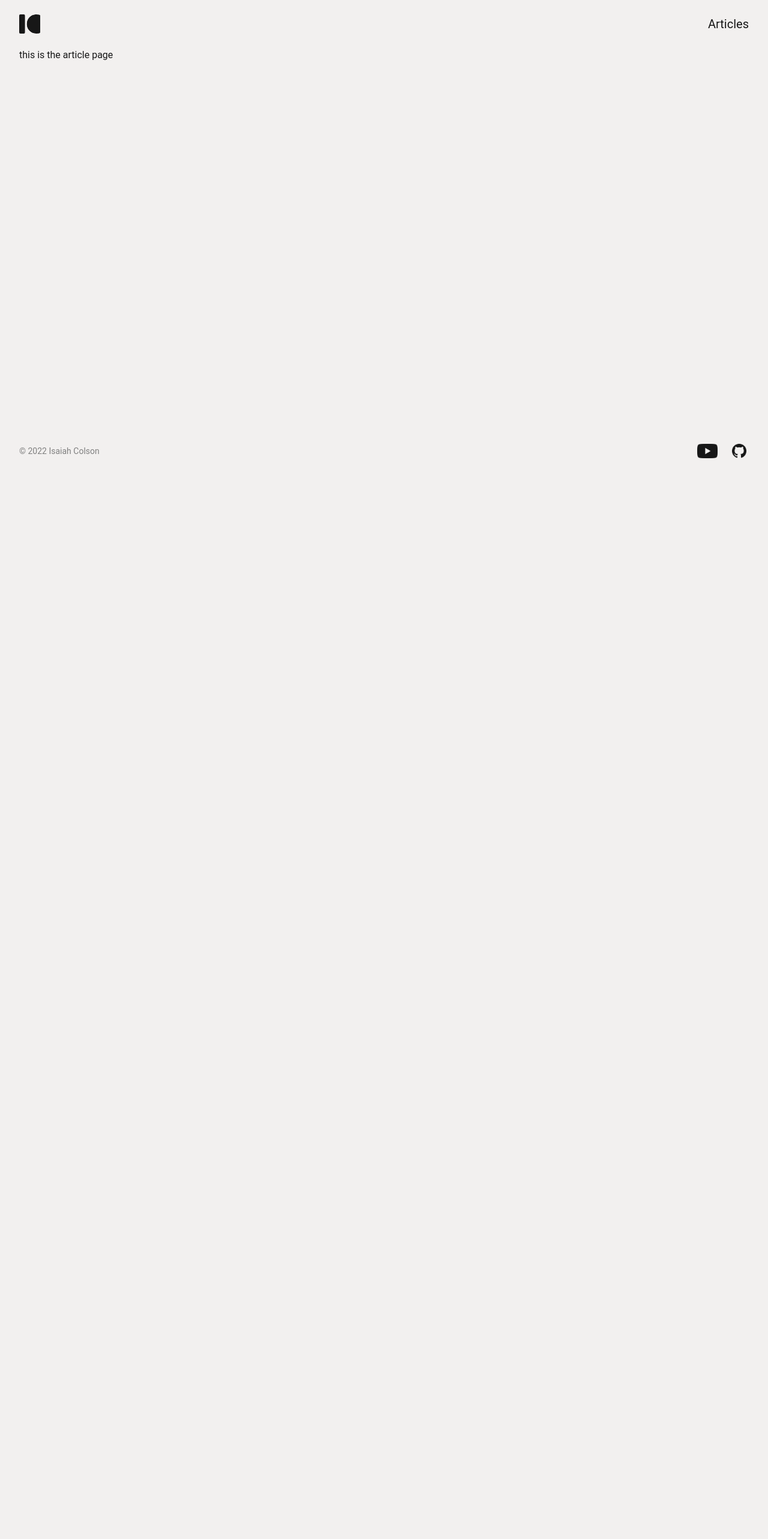
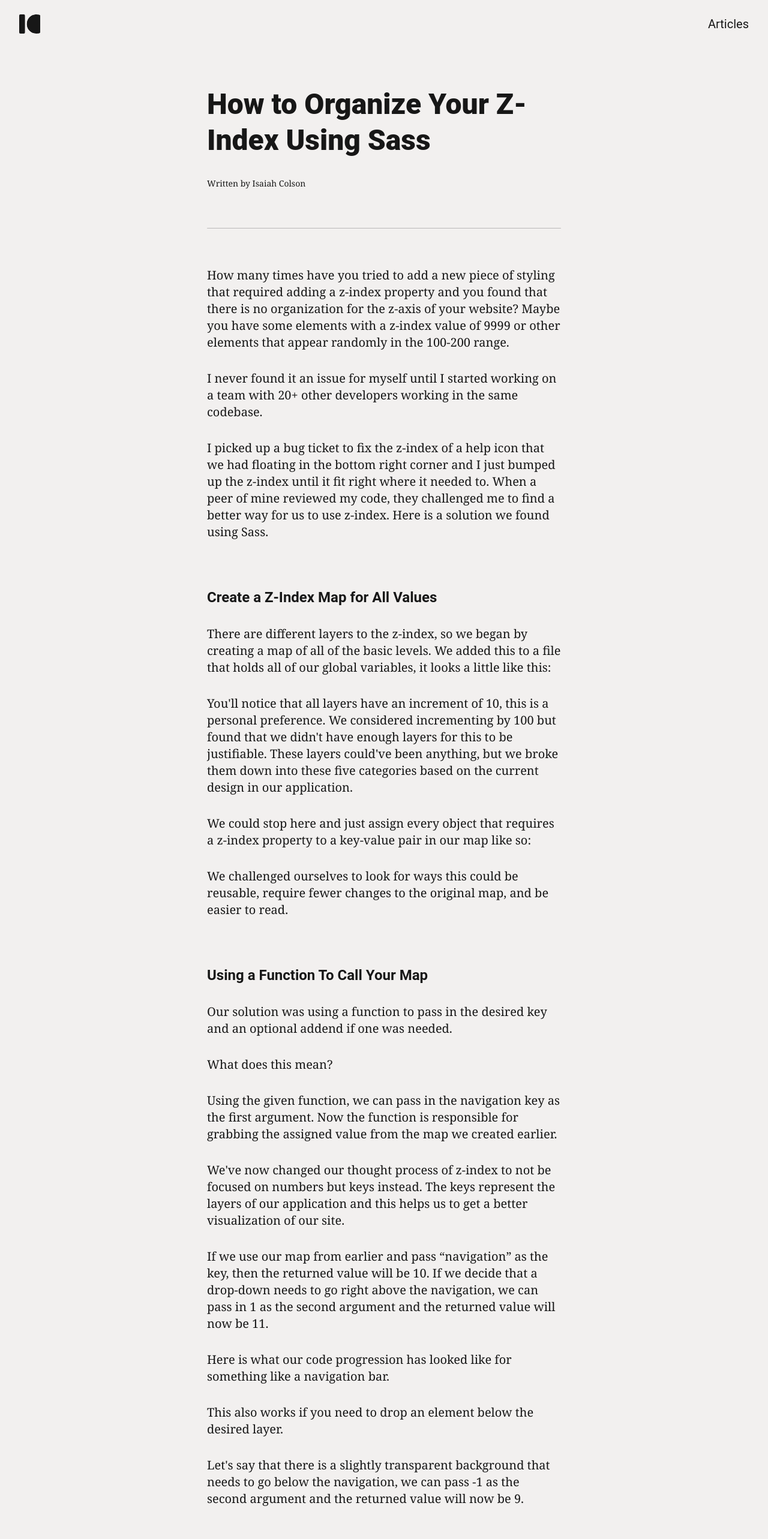
Before and after one commit to isaiahcolson/colson-site, a React app: page /articles/001 in a window 1280 px wide. Shown: the top 2566 px of the page at 60% size. Before the commit the page ends 800 px from the top, so only its background shows below. Built offline with nearby package versions, Linux system fonts and the light colour scheme; no server answers.

Commit message:
hard-code article show page

```diff
--- a/src/App.tsx
+++ b/src/App.tsx
@@ -12,13 +12,11 @@ function App() {
       <div className="px-6 md:px-8">
         <NavBar />
 
-        <div className="mb-auto h-[calc(100vh-132px)] md:h-[calc(100vh-160px)]">
-          <Routes>
-            <Route path="/" element={<Home />} />
-            <Route path="articles" element={<Articles />} />
-            <Route path="articles/:id" element={<Article />} />
-          </Routes>
-        </div>
+        <Routes>
+          <Route path="/" element={<Home />} />
+          <Route path="articles" element={<Articles />} />
+          <Route path="articles/:id" element={<Article />} />
+        </Routes>
 
         <Footer />
       </div>
--- a/src/pages/Article.tsx
+++ b/src/pages/Article.tsx
@@ -2,8 +2,150 @@ import React from "react";
 
 function Article() {
   return (
-    <div>
-      <p>this is the article page</p>
+    <div className="max-w-[590px] my-0 mx-auto">
+      <h1 className="pt-12 md:pt-16 pb-2 md:pb-8">
+        How to Organize Your Z-Index Using Sass
+      </h1>
+
+      <p className="font-serif text-xs md:text-sm">Written by Isaiah Colson</p>
+
+      <hr className="my-12 md:my-16" />
+
+      <div className="pb-8 md:pb-12">
+        <p className="font-serif text-lg pb-8 md:text-xl">
+          How many times have you tried to add a new piece of styling that
+          required adding a z-index property and you found that there is no
+          organization for the z-axis of your website? Maybe you have some
+          elements with a z-index value of 9999 or other elements that appear
+          randomly in the 100-200 range.
+        </p>
+
+        <p className="font-serif text-lg pb-8 md:text-xl">
+          I never found it an issue for myself until I started working on a team
+          with 20+ other developers working in the same codebase.
+        </p>
+
+        <p className="font-serif text-lg pb-8 md:text-xl">
+          I picked up a bug ticket to fix the z-index of a help icon that we had
+          floating in the bottom right corner and I just bumped up the z-index
+          until it fit right where it needed to. When a peer of mine reviewed my
+          code, they challenged me to find a better way for us to use z-index.
+          Here is a solution we found using Sass.
+        </p>
+      </div>
+
+      <div className="pb-8 md:pb-12">
+        <h2 className="pb-6 md:pb-8">Create a Z-Index Map for All Values</h2>
+
+        <p className="font-serif text-lg pb-8 md:text-xl">
+          There are different layers to the z-index, so we began by creating a
+          map of all of the basic levels. We added this to a file that holds all
+          of our global variables, it looks a little like this:
+        </p>
+
+        {/* <div className="italic">insert code block here</div> */}
+
+        <p className="font-serif text-lg pb-8 md:text-xl">
+          You'll notice that all layers have an increment of 10, this is a
+          personal preference. We considered incrementing by 100 but found that
+          we didn't have enough layers for this to be justifiable. These layers
+          could've been anything, but we broke them down into these five
+          categories based on the current design in our application.
+        </p>
+
+        <p className="font-serif text-lg pb-8 md:text-xl">
+          We could stop here and just assign every object that requires a
+          z-index property to a key-value pair in our map like so:
+        </p>
+
+        {/* <div className="italic">insert code block here</div> */}
+
+        <p className="font-serif text-lg pb-8 md:text-xl">
+          We challenged ourselves to look for ways this could be reusable,
+          require fewer changes to the original map, and be easier to read.
+        </p>
+      </div>
+
+      <div className="pb-8 md:pb-12">
+        <h2 className="pb-6 md:pb-8">Using a Function To Call Your Map</h2>
+
+        <p className="font-serif text-lg pb-8 md:text-xl">
+          Our solution was using a function to pass in the desired key and an
+          optional addend if one was needed.
+        </p>
+
+        {/* <div className="italic">insert code block here</div> */}
+
+        <p className="font-serif text-lg pb-8 md:text-xl">
+          What does this mean?
+        </p>
+
+        <p className="font-serif text-lg pb-8 md:text-xl">
+          Using the given function, we can pass in the navigation key as the
+          first argument. Now the function is responsible for grabbing the
+          assigned value from the map we created earlier.
+        </p>
+
+        <p className="font-serif text-lg pb-8 md:text-xl">
+          We've now changed our thought process of z-index to not be focused on
+          numbers but keys instead. The keys represent the layers of our
+          application and this helps us to get a better visualization of our
+          site.
+        </p>
+
+        <p className="font-serif text-lg pb-8 md:text-xl">
+          If we use our map from earlier and pass “navigation” as the key, then
+          the returned value will be 10. If we decide that a drop-down needs to
+          go right above the navigation, we can pass in 1 as the second argument
+          and the returned value will now be 11.
+        </p>
+
+        {/* <div className="italic">insert code block here</div> */}
+
+        <p className="font-serif text-lg pb-8 md:text-xl">
+          Here is what our code progression has looked like for something like a
+          navigation bar.
+        </p>
+
+        {/* <div className="italic">insert code block here</div> */}
+
+        <p className="font-serif text-lg pb-8 md:text-xl">
+          This also works if you need to drop an element below the desired
+          layer.
+        </p>
+
+        <p className="font-serif text-lg pb-8 md:text-xl">
+          Let's say that there is a slightly transparent background that needs
+          to go below the navigation, we can pass -1 as the second argument and
+          the returned value will now be 9.
+        </p>
+
+        {/* <div className="italic">insert code block here</div> */}
+      </div>
+
+      <div className="pb-8 md:pb-12">
+        <h2 className="pb-6 md:pb-8">Add New Layers to the Z-Index Map</h2>
+
+        <p className="font-serif text-lg pb-8 md:text-xl">
+          Now let's say we needed to add the help icon mentioned in the
+          beginning.
+        </p>
+
+        <p className="font-serif text-lg pb-8 md:text-xl">
+          The solution is simple, let's just add the new key-value pair to the
+          map we created earlier on a new line where we'd like it to be placed
+          along the z-axis.
+        </p>
+
+        {/* <div className="italic">insert code block here</div> */}
+
+        <p className="font-serif text-lg pb-8 md:text-xl">
+          We've not only easily added a new value with a one-line change, but
+          we've also updated every other z-index property that appears higher
+          than the newly added key-value pair. All areas that use this map,
+          directly or through the function, will now automatically be updated.
+        </p>
+      </div>
     </div>
   );
 }
--- a/src/pages/Articles.tsx
+++ b/src/pages/Articles.tsx
@@ -3,10 +3,10 @@ import { Link } from "react-router-dom";
 
 function Articles() {
   return (
-    <div className="py-12 md:py-16 max-w-xl mx-auto">
+    <div className="py-12 md:py-16 max-w-[590px] mx-auto">
       <div className="pb-8">
         <div className="pb-12 md:text-center md:pb-16">
-          <h2 className="text-4xl md:text-5xl font-black">Articles</h2>
+          <h1 className="pb-1">Articles</h1>
 
           <p className="md:text-xl">Read my crap.</p>
         </div>
--- a/src/pages/Home.tsx
+++ b/src/pages/Home.tsx
@@ -4,7 +4,7 @@ import { AnimatedTypography } from "../components/Animation";
 function Home() {
   return (
     <div className="flex flex-col justify-center items-center h-[calc(100vh-132px)] md:h-[calc(100vh-160px)]">
-      <p className="text-base font-serif md:text-xl">Isaiah Colson</p>
+      <p className="text-base font-serif md:text-xl pb-2">Isaiah Colson</p>
 
       <AnimatedTypography />
     </div>
--- a/src/scss/_override.scss
+++ b/src/scss/_override.scss
@@ -1,3 +1,29 @@
 body {
   background-color: $white;
 }
+
+h1 {
+  font-size: 36px;
+  font-weight: 900;
+  line-height: 1.25;
+
+  @media screen and (min-width: 768px) {
+    font-size: 48px;
+  }
+}
+
+h2 {
+  font-size: 20px;
+  font-weight: 700;
+  line-height: 1.25;
+
+  @media screen and (min-width: 768px) {
+    font-size: 24px;
+  }
+}
+
+hr {
+  opacity: 0.25;
+  border-radius: 9999px;
+  border-top: 1px solid $black;
+}
```
